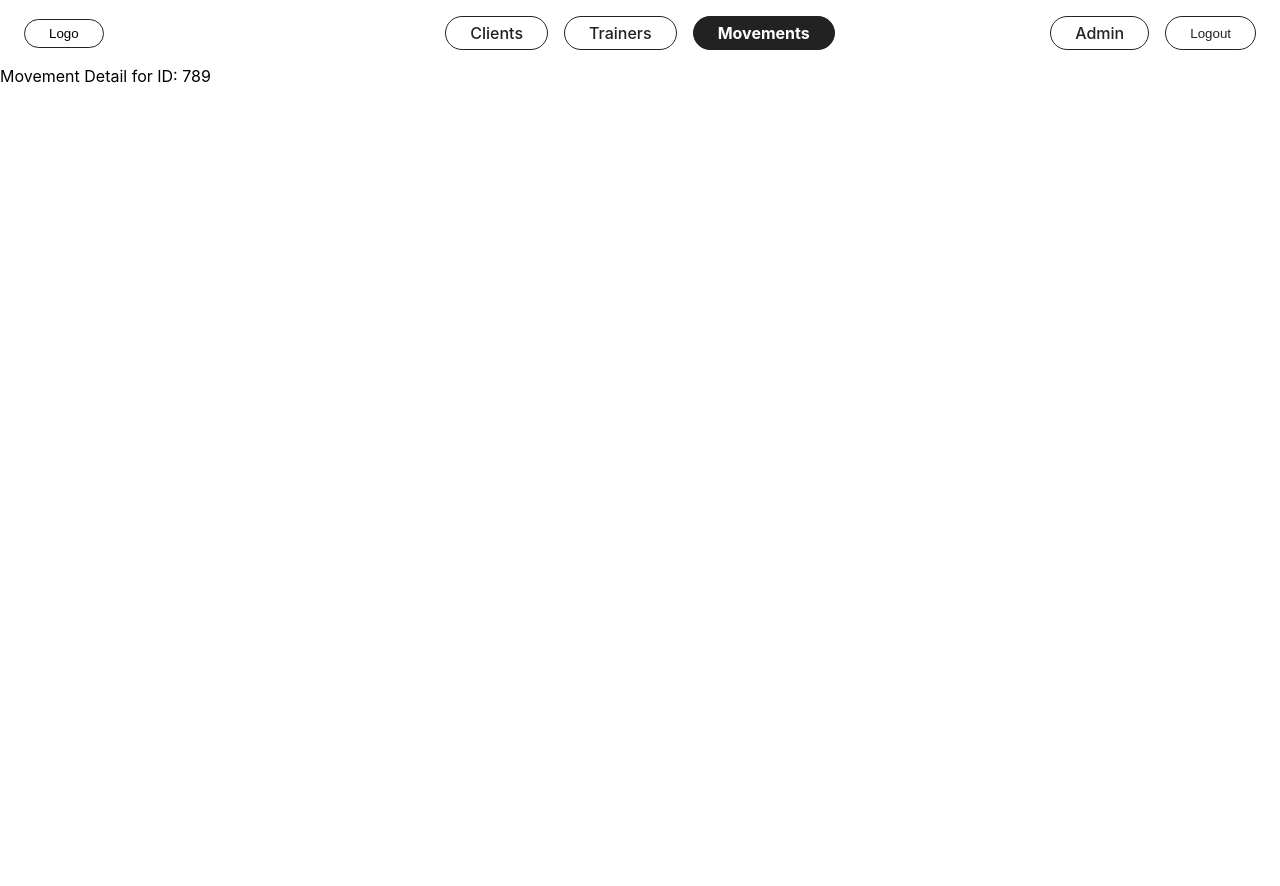
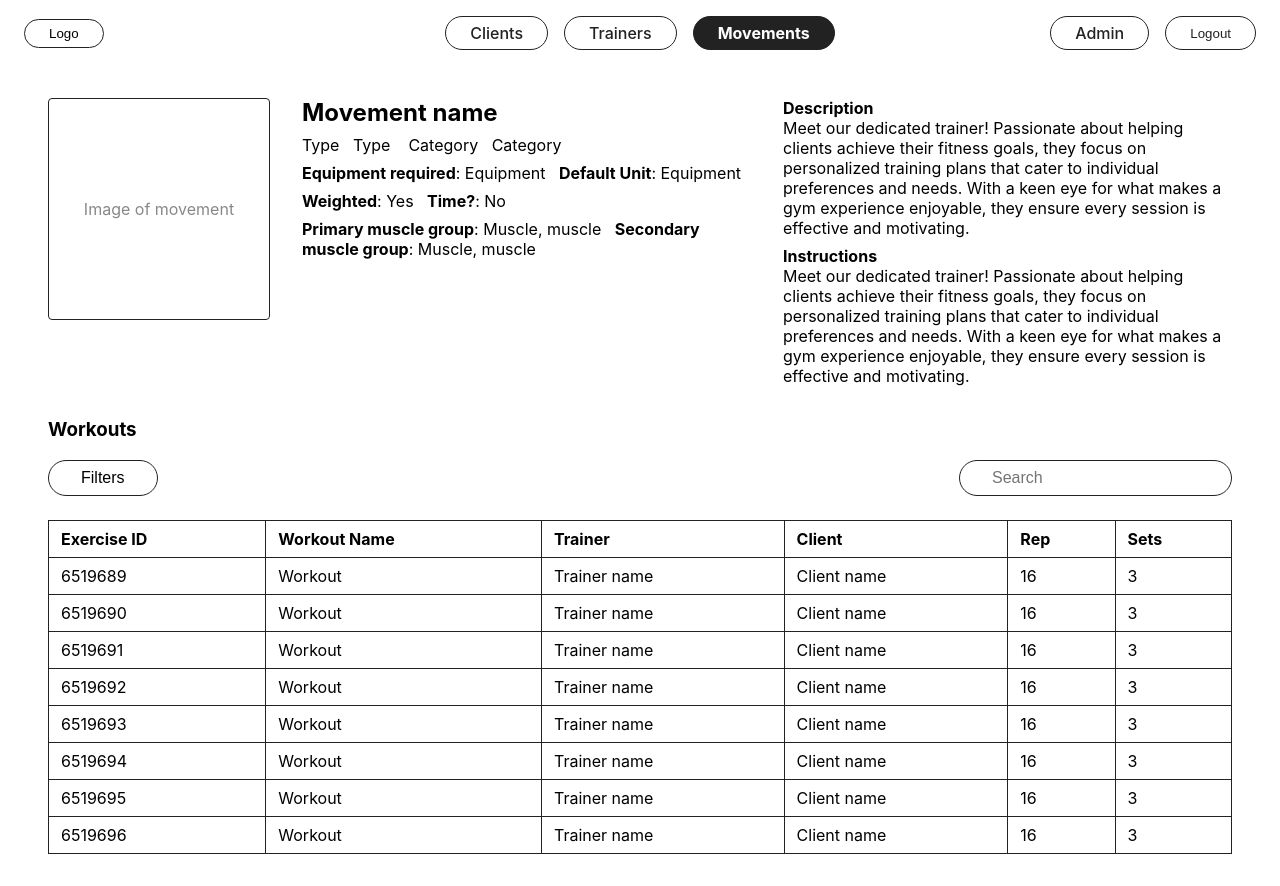
Before and after one commit to abenson07/becca-workout, a React (Create React App) app in the folder admin-dashboard/: page /movement/789 in a window 1280 px wide. Before the commit the page ends 800 px from the top, so only its background shows below. Built offline with nearby package versions, Linux system fonts and the light colour scheme.

Commit message:
Link TrainerDetail and MovementDetail components to their routes

```diff
--- a/admin-dashboard/src/App.js
+++ b/admin-dashboard/src/App.js
@@ -1,4 +1,4 @@
-import { BrowserRouter as Router, Routes, Route, useParams } from 'react-router-dom';
+import { BrowserRouter as Router, Routes, Route } from 'react-router-dom';
 import NavBar from './components/NavBar';
 import Home from './components/Home';
 import Clients from './components/Clients';
@@ -14,16 +14,6 @@ function NotFound() {
   return <div>Page Not Found</div>;
 }
 
-function TrainerDetailWithParams() {
-  const { id } = useParams();
-  return <div>Trainer Detail for ID: {id}</div>;
-}
-
-function MovementDetailWithParams() {
-  const { id } = useParams();
-  return <div>Movement Detail for ID: {id}</div>;
-}
-
 function App() {
   return (
     <Router>
@@ -33,9 +23,9 @@ function App() {
         <Route path="/clients" element={<Clients />} />
         <Route path="/client/:id" element={<ClientDetail />} />
         <Route path="/trainer" element={<Trainers />} />
-        <Route path="/trainer/:id" element={<TrainerDetailWithParams />} />
+        <Route path="/trainer/:id" element={<TrainerDetail />} />
         <Route path="/movement" element={<Movements />} />
-        <Route path="/movement/:id" element={<MovementDetailWithParams />} />
+        <Route path="/movement/:id" element={<MovementDetail />} />
         <Route path="/admin" element={<Admin />} />
         <Route path="*" element={<NotFound />} />
       </Routes>
--- a/admin-dashboard/src/components/MovementDetail.js
+++ b/admin-dashboard/src/components/MovementDetail.js
@@ -1,7 +1,109 @@
-import React from 'react';
+import React, { useState } from 'react';
+import './ClientDetail.css';
+
+const mockMovement = {
+  name: 'Movement name',
+  type: 'Type',
+  category: 'Category',
+  equipment: 'Equipment',
+  defaultUnit: 'Equipment',
+  weighted: 'Yes',
+  time: 'No',
+  primaryMuscle: 'Muscle, muscle',
+  secondaryMuscle: 'Muscle, muscle',
+  description: 'Meet our dedicated trainer! Passionate about helping clients achieve their fitness goals, they focus on personalized training plans that cater to individual preferences and needs. With a keen eye for what makes a gym experience enjoyable, they ensure every session is effective and motivating.',
+  instructions: 'Meet our dedicated trainer! Passionate about helping clients achieve their fitness goals, they focus on personalized training plans that cater to individual preferences and needs. With a keen eye for what makes a gym experience enjoyable, they ensure every session is effective and motivating.',
+  workouts: Array.from({ length: 8 }).map((_, i) => ({
+    exerciseId: (6519689 + i).toString(),
+    workoutName: 'Workout',
+    trainer: 'Trainer name',
+    client: 'Client name',
+    rep: 16,
+    sets: 3,
+  })),
+};
 
 function MovementDetail() {
-  return <div>Movement Detail</div>;
+  const [search, setSearch] = useState('');
+  const m = mockMovement;
+  const filtered = m.workouts.filter(row =>
+    Object.values(row).some(val =>
+      String(val).toLowerCase().includes(search.toLowerCase())
+    )
+  );
+  return (
+    <div className="client-detail-page">
+      <div className="client-detail-header">
+        <div className="client-detail-image">
+          <div className="client-image-placeholder">Image of movement</div>
+        </div>
+        <div className="client-detail-main">
+          <div className="client-detail-title">
+            <h2>{m.name}</h2>
+            <div>Type &nbsp; {m.type} &nbsp;&nbsp; Category &nbsp; {m.category}</div>
+            <div style={{ marginTop: 8 }}>
+              <b>Equipment required</b>: {m.equipment} &nbsp;&nbsp;
+              <b>Default Unit</b>: {m.defaultUnit}
+            </div>
+            <div style={{ marginTop: 8 }}>
+              <b>Weighted</b>: {m.weighted} &nbsp;&nbsp;
+              <b>Time?</b>: {m.time}
+            </div>
+            <div style={{ marginTop: 8 }}>
+              <b>Primary muscle group</b>: {m.primaryMuscle} &nbsp;&nbsp;
+              <b>Secondary muscle group</b>: {m.secondaryMuscle}
+            </div>
+          </div>
+        </div>
+        <div className="client-detail-main">
+          <div style={{ marginBottom: 8 }}>
+            <b>Description</b><br />
+            {m.description}
+          </div>
+          <div>
+            <b>Instructions</b><br />
+            {m.instructions}
+          </div>
+        </div>
+      </div>
+      <div className="client-detail-workouts">
+        <h3>Workouts</h3>
+        <div className="clients-controls">
+          <button className="clients-filter-btn">Filters</button>
+          <input
+            className="clients-search"
+            placeholder="Search"
+            value={search}
+            onChange={e => setSearch(e.target.value)}
+          />
+        </div>
+        <table className="workouts-table">
+          <thead>
+            <tr>
+              <th>Exercise ID</th>
+              <th>Workout Name</th>
+              <th>Trainer</th>
+              <th>Client</th>
+              <th>Rep</th>
+              <th>Sets</th>
+            </tr>
+          </thead>
+          <tbody>
+            {filtered.map((w, i) => (
+              <tr key={i}>
+                <td>{w.exerciseId}</td>
+                <td>{w.workoutName}</td>
+                <td>{w.trainer}</td>
+                <td>{w.client}</td>
+                <td>{w.rep}</td>
+                <td>{w.sets}</td>
+              </tr>
+            ))}
+          </tbody>
+        </table>
+      </div>
+    </div>
+  );
 }
 
 export default MovementDetail;
--- a/admin-dashboard/src/components/Movements.js
+++ b/admin-dashboard/src/components/Movements.js
@@ -1,4 +1,5 @@
 import React, { useState } from 'react';
+import { useNavigate } from 'react-router-dom';
 import './Clients.css';
 
 const columns = [
@@ -14,7 +15,7 @@ const mockMovements = Array.from({ length: 10 }).map((_, i) => ({
   name: 'Movement name',
   category: 'Category',
   description: 'Description here',
-  id: '123456',
+  id: (123456 + i).toString(),
   profilePic: 'profile picture url',
   createdAt: 'Date here',
 }));
@@ -23,6 +24,7 @@ function Movements() {
   const [search, setSearch] = useState('');
   const [sortCol, setSortCol] = useState('');
   const [sortDir, setSortDir] = useState('asc');
+  const navigate = useNavigate();
 
   const filtered = mockMovements.filter(row =>
     columns.some(col =>
@@ -75,7 +77,12 @@ function Movements() {
         </thead>
         <tbody>
           {sorted.map((c, i) => (
-            <tr key={i}>
+            <tr
+              key={i}
+              className="clickable-row"
+              onClick={() => navigate(`/movement/${c.id}`)}
+              style={{ cursor: 'pointer' }}
+            >
               {columns.map(col => (
                 <td key={col.key}>{c[col.key]}</td>
               ))}
--- a/admin-dashboard/src/components/TrainerDetail.js
+++ b/admin-dashboard/src/components/TrainerDetail.js
@@ -1,7 +1,96 @@
 import React from 'react';
+import './ClientDetail.css';
+
+const mockTrainer = {
+  firstName: 'John',
+  lastName: 'Smith',
+  email: 'john.smith@email.com',
+  id: '5616586',
+  image: '',
+  specialties: ['Strength', 'Cardio', 'Mobility', 'Nutrition', 'Rehab'],
+  bio: 'Meet our dedicated trainer! Passionate about helping clients achieve their fitness goals, they focus on personalized training plans that cater to individual preferences and needs. With a keen eye for what makes a gym experience enjoyable, they ensure every session is effective and motivating.',
+  certifications: [
+    'Certified Personal Trainer (CPT)',
+    'Nutrition Specialist (CNS)',
+    'Group Fitness Instructor (GFI)',
+    'Certified Strength and Conditioning Specialist (CSCS)',
+    'CPR and First Aid Certified',
+  ],
+  clients: [
+    {
+      name: 'Client name',
+      workouts: [
+        { name: 'Workout name', numExercises: 32, status: 'Active' },
+        { name: 'Workout name', numExercises: 32, status: 'Active' },
+        { name: 'Workout name', numExercises: 32, status: 'Completed' },
+      ],
+    },
+    {
+      name: 'Client name',
+      workouts: [
+        { name: 'Workout name', numExercises: 32, status: 'Active' },
+        { name: 'Workout name', numExercises: 32, status: 'Active' },
+      ],
+    },
+  ],
+};
 
 function TrainerDetail() {
-  return <div>Trainer Detail</div>;
+  const t = mockTrainer;
+  return (
+    <div className="client-detail-page">
+      <div className="client-detail-header">
+        <div className="client-detail-image">
+          <div className="client-image-placeholder">Image of Trainer</div>
+        </div>
+        <div className="client-detail-main">
+          <div className="client-detail-title">
+            <h2>Trainer Name ({t.firstName} + {t.lastName})</h2>
+            <div>{t.email} &nbsp;&nbsp; ID {t.id}</div>
+            <div>Specialties: {t.specialties.join(', ')}</div>
+            <div style={{ marginTop: 8 }}>
+              <b>Bio</b><br />
+              {t.bio}
+            </div>
+            <div style={{ marginTop: 8 }}>
+              <b>Certifications</b><br />
+              <ul style={{ margin: 0, paddingLeft: 16 }}>
+                {t.certifications.map((c, i) => <li key={i}>{c}</li>)}
+              </ul>
+            </div>
+          </div>
+        </div>
+      </div>
+      <div className="client-detail-workouts">
+        {t.clients.map((c, i) => (
+          <div key={i} className="trainer-workouts-block">
+            <div className="trainer-workouts-header">
+              <b>{c.name}</b>
+              <button className="edit-btn">New workout</button>
+            </div>
+            <table className="workouts-table">
+              <thead>
+                <tr>
+                  <th>Workout</th>
+                  <th>Number of exercises</th>
+                  <th>Status</th>
+                </tr>
+              </thead>
+              <tbody>
+                {c.workouts.map((w, j) => (
+                  <tr key={j}>
+                    <td>{w.name}</td>
+                    <td>{w.numExercises}</td>
+                    <td>{w.status}</td>
+                  </tr>
+                ))}
+              </tbody>
+            </table>
+          </div>
+        ))}
+      </div>
+    </div>
+  );
 }
 
 export default TrainerDetail;
--- a/admin-dashboard/src/components/Trainers.js
+++ b/admin-dashboard/src/components/Trainers.js
@@ -1,4 +1,5 @@
 import React, { useState } from 'react';
+import { useNavigate } from 'react-router-dom';
 import './Clients.css';
 
 const columns = [
@@ -16,7 +17,7 @@ const mockTrainers = Array.from({ length: 10 }).map((_, i) => ({
   firstName: 'Name here',
   lastName: 'Name here',
   email: 'Email@email.com',
-  id: '5616586',
+  id: (5616586 + i).toString(),
   profilePic: 'profile picture url',
   specialties: 'List of specialties',
   clients: 'Number of clients',
@@ -27,6 +28,7 @@ function Trainers() {
   const [search, setSearch] = useState('');
   const [sortCol, setSortCol] = useState('');
   const [sortDir, setSortDir] = useState('asc');
+  const navigate = useNavigate();
 
   const filtered = mockTrainers.filter(row =>
     columns.some(col =>
@@ -79,7 +81,12 @@ function Trainers() {
         </thead>
         <tbody>
           {sorted.map((c, i) => (
-            <tr key={i}>
+            <tr
+              key={i}
+              className="clickable-row"
+              onClick={() => navigate(`/trainer/${c.id}`)}
+              style={{ cursor: 'pointer' }}
+            >
               {columns.map(col => (
                 <td key={col.key}>{c[col.key]}</td>
               ))}
```
